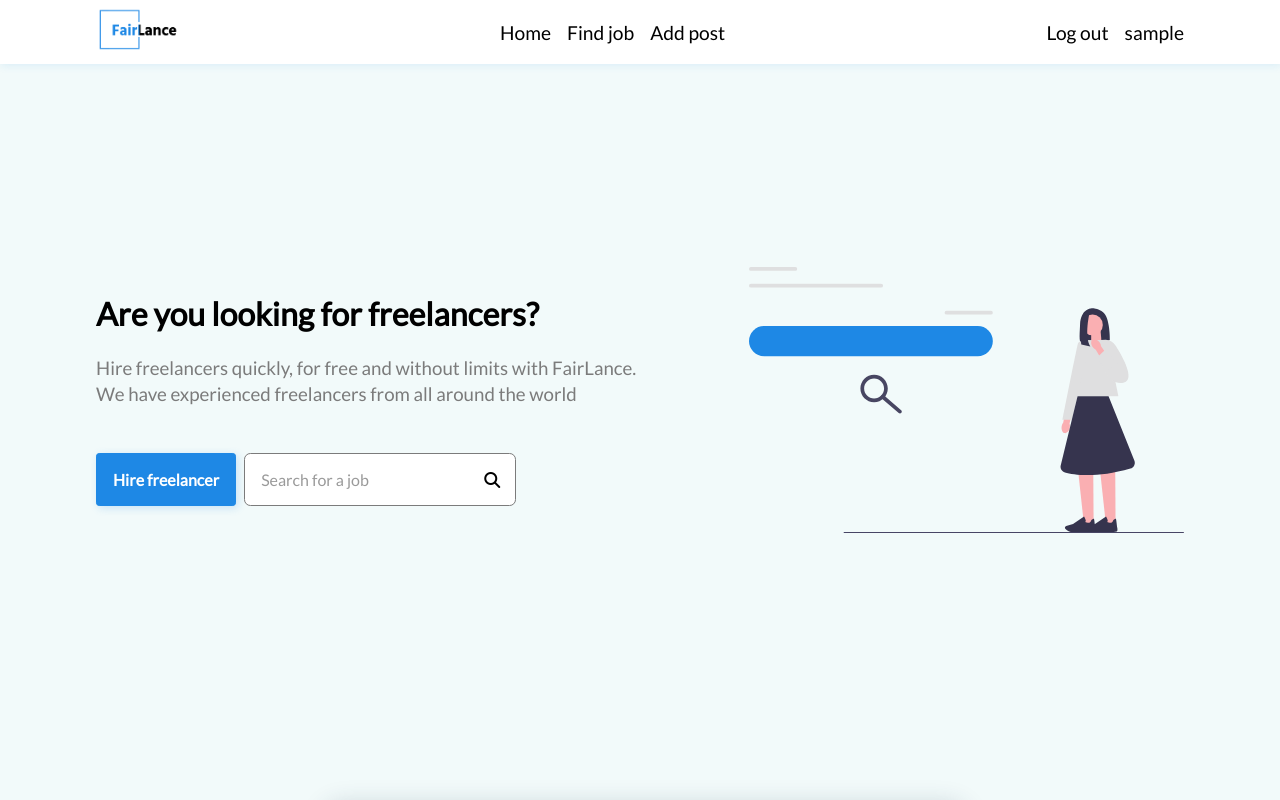
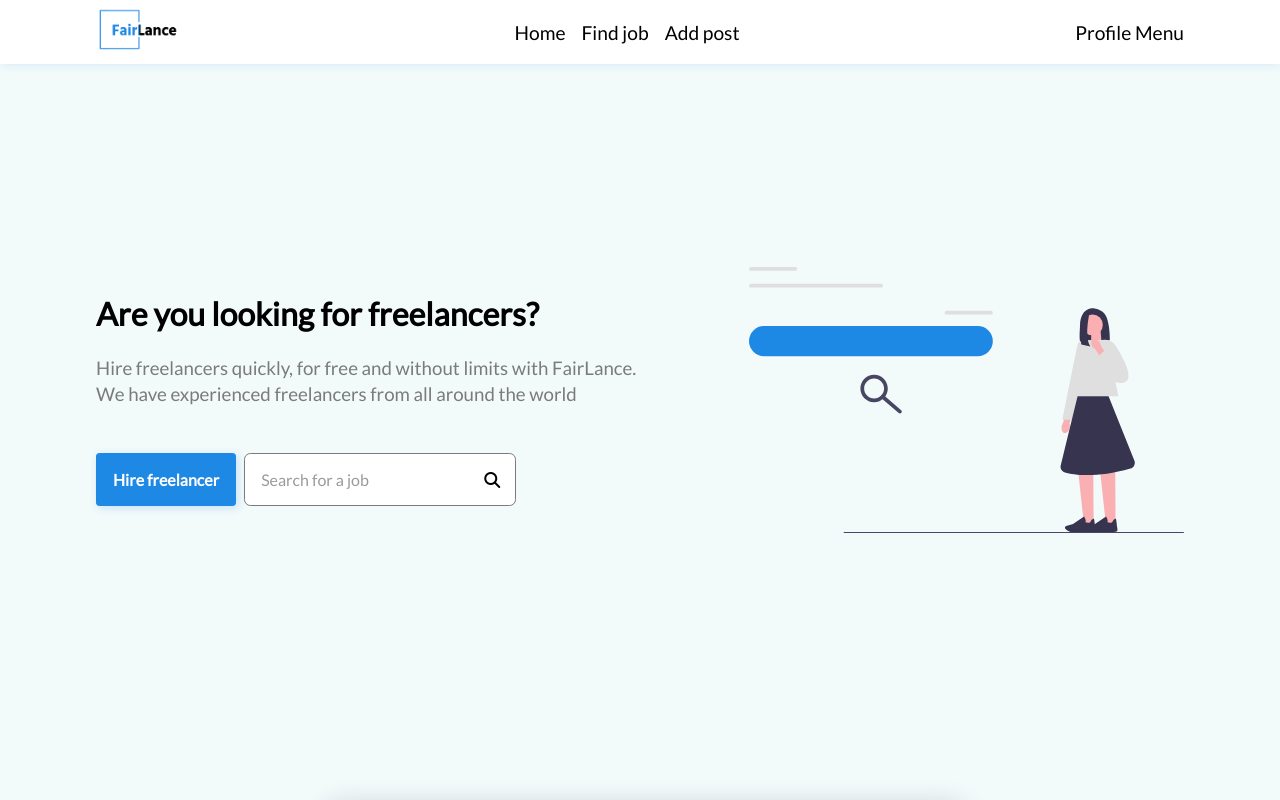
Before and after one commit to HamadaSalhab/fairlance, a React (Create React App) app in the folder frontend/: page / in a window 1280 px wide. Shown: the top 800 px of the page. Built offline with nearby package versions, Linux system fonts and the light colour scheme; no server answers; sample sign-in values are in the browser's storage.

Commit message:
add - myapplications page & profile menu

```diff
--- a/frontend/src/App.js
+++ b/frontend/src/App.js
@@ -15,6 +15,7 @@ import 'react-toastify/dist/ReactToastify.css';
 
 import Application from './components/DetailedPost/components/Application';
 import Profile from './pages/Profile/Profile';
+import MyApplications from './pages/MyApplications';
 
 function App() {
   return (
@@ -25,19 +26,29 @@ function App() {
           <Route path='/login' element={<LoginPage />} />
           <Route path='/signup' element={<SignupPage />} />
           <Route path='/faq' element={<FAQ />}></Route>
+
           <Route path='/create-post' element={<PrivateRoute />}>
             <Route path='/create-post' element={<CreatePost />}></Route>
           </Route>
+
           <Route path='/faq' element={<FAQ />} />
+
           <Route path='/find-job' element={<PrivateRoute />}>
             <Route path='/find-job' element={<FindJobPage />}></Route>
           </Route>
+
           <Route path='/post/:id' element={<PrivateRoute />}>
             <Route path='/post/:id' element={<PostDetailsPage />}></Route>
           </Route>
+
           <Route path='/post/:projectid/application/:id' element={<PrivateRoute />}>
             <Route path='/post/:projectid/application/:id' element={<Application />}></Route>
           </Route>
+
+          <Route path='/users/:userID/applications' element={<PrivateRoute />}>
+            <Route path='/users/:userID/applications' element={<MyApplications />}></Route>
+          </Route>
+
           <Route path='/profile/:id' element={<Profile />} />
         </Routes>
       </AuthProvider>
--- /dev/null
+++ b/frontend/src/components/MyApplication/index.js
@@ -0,0 +1,38 @@
+import React, { useContext, useState } from "react";
+import { Link } from "react-router-dom";
+import { StyledMyApplication } from "./style";
+import Button from "../Button";
+
+const MyApplication = ({ application }) => {
+
+  return (
+    <div>
+      <StyledMyApplication>
+        {application && (
+          <>
+            <Link to={`/profile/${application.freelancer}`}>
+              <h4>
+                {application.freelancer_first_name}{" "}
+                {application.freelancer_last_name}
+              </h4>
+            </Link>
+            <p>{application.proposal}</p>
+            <div className="price-info">
+              <div className="price-range">
+                <div>{application.bid} $</div>
+              </div>
+              {/* <Link to={`/post/${projectid}`}>
+                <Button>Return</Button>
+              </Link> */}
+              {/* <Button primary={true} onClick={hire}>
+                Hire
+              </Button> */}
+            </div>
+          </>
+        )}
+      </StyledMyApplication>
+    </div>
+  );
+};
+
+export default MyApplication
--- /dev/null
+++ b/frontend/src/components/MyApplication/style.js
@@ -0,0 +1,29 @@
+import styled from 'styled-components';
+
+export const StyledMyApplication = styled.div`
+    width: 85%;
+    background-color: #fff;
+    margin: 0 auto;
+    padding: 1rem;
+    margin-top: 1rem;
+    box-shadow: 0px 0px 12px -1px rgba(30, 136, 229, 0.1);
+    a{
+        text-decoration: none;
+    }
+    h4{
+        margin-bottom: 1.5rem;
+        font-weight: bold;
+        text-decoration:none;
+        color: #777;
+        &:hover{
+            color: #1E88E5;
+        }
+    }
+    .price-info{
+        display: flex;
+        margin-top: 1.5rem;
+        .price-range{
+            margin-right: auto;
+        }
+    }
+`
--- a/frontend/src/components/NavBar/index.js
+++ b/frontend/src/components/NavBar/index.js
@@ -1,49 +1,75 @@
-import React, { useContext } from 'react'
-import logo from '../../assets/images/logo-new.png'
-import { Link } from 'react-router-dom'
-import { StyledNav } from './style'
-import AuthContext from '../../context/AuthContext'
+import React, { useContext } from "react";
+import logo from "../../assets/images/logo-new.png";
+import { Link } from "react-router-dom";
+import { StyledNav, Menu } from "./style";
+import AuthContext from "../../context/AuthContext";
 
 const NavBar = ({ notfixed }) => {
-
-  const { userFirstName, logout } = useContext(AuthContext);
+  const { userFirstName, userLastName, logout } = useContext(AuthContext);
   const { userID } = useContext(AuthContext);
 
   return (
     <StyledNav id="nav-bar" $notfixed={notfixed}>
       <div id="nav-container">
         <li>
-          <Link to='/'><img srcSet={logo} alt="" /></Link>
-        </li>
-        <li><Link to='/'>Home</Link></li>
-        <li>
-          <Link to='/find-job' state={'/find-job'}>Find job</Link>
+          <Link to="/">
+            <img srcSet={logo} alt="" />
+          </Link>
         </li>
         <li>
-          <Link to='/create-post' state={'/create-post'}>Add post</Link>
+          <Link to="/">Home</Link>
         </li>
-        {userFirstName ? (<>
-          <li>
-            <button onClick={() => logout()}>Log out</button>
-          </li>
-          <li>
-            <Link to={`/profile/${userID}`}>{userFirstName}</Link>
-          </li>
-        </>) : (
+        <li>
+          <Link to="/find-job" state={"/find-job"}>
+            Find job
+          </Link>
+        </li>
+        <li>
+          <Link to="/create-post" state={"/create-post"}>
+            Add post
+          </Link>
+        </li>
+        {userFirstName ? (
           <>
             <li>
-              <Link to='/login' state={'/'}>Log in</Link>
+              <Menu>
+                <div className="dropdown">
+                  <a href="#" className="dropbtn">
+                    Profile Menu
+                  </a>
+                  <div className="dropdown-content">
+                    <li>
+                      <Link to={`/users/${userID}/applications`}>My Applications</Link>
+                    </li>
+                    <li>
+                      <Link to={`/profile/${userID}`}>Settings</Link>
+                    </li>
+
+                    <li>
+                      <button onClick={() => logout()}>Log out</button>
+                    </li>
+                  </div>
+                </div>
+              </Menu>
+            </li>
+          </>
+        ) : (
+          <>
+            <li>
+              <Link to="/login" state={"/"}>
+                Log in
+              </Link>
             </li>
             <li>
-              <Link to='/signup' state={'/'}>Sign up</Link>
+              <Link to="/signup" state={"/"}>
+                Sign up
+              </Link>
             </li>
           </>
-        )
-        }
-
+        )}
       </div>
     </StyledNav>
-  )
-}
+  );
+};
 
-export default NavBar
+export default NavBar;
--- a/frontend/src/components/NavBar/style.js
+++ b/frontend/src/components/NavBar/style.js
@@ -15,7 +15,7 @@ export const StyledNav = styled.ul`
         padding: 2rem 0;
         width: 85%;
         margin: 0 auto;
-        li {
+        & > li {
             margin-left: 1rem;
             a,button {
                 border: none;
@@ -53,3 +53,43 @@ export const StyledNav = styled.ul`
         }
     }
 `
+
+
+export const Menu = styled.ul `
+
+  /* main UL component called: "Menu" */
+  list-style-type: none;
+  margin: 0;
+  padding: 0;
+  overflow: hidden;
+
+
+  /* dropdown LI */
+  & > .dropdown {
+      display: inline-block;
+
+      & > .dropdown-content {
+        display: none;
+        position: absolute;
+        background-color: #f9f9f9;
+        min-width: 160px;
+        box-shadow: 0px 8px 16px 0px rgba(0,0,0,0.2);
+        z-index: 1;
+
+        & > li {
+          color: black;
+          padding: 12px 16px;
+          text-decoration: none;
+          display: block;
+          text-align: left;
+          &:hover {
+            background-color: #f1f1f1;
+          }
+        }
+      }
+
+      &:hover .dropdown-content {
+        display: block
+      }
+    }
+`
--- /dev/null
+++ b/frontend/src/pages/MyApplications/index.js
@@ -0,0 +1,76 @@
+import React, { useContext, useState, useEffect } from "react";
+import NavBar from "../../components/NavBar";
+import Application from "../../components/MyApplication";
+import { List } from "react-content-loader";
+import AuthContext from "../../context/AuthContext";
+import { StyledMyApplications } from "./style";
+import Footer from "../../components/Footer";
+import MyApplication from "../../components/MyApplication";
+import { useParams } from "react-router-dom";
+
+
+const MyApplications = () => {
+  const { authToken } = useContext(AuthContext);
+  const [applications, setApplications] = useState([]);
+  const {userID} = useParams();
+
+
+  useEffect(() => {
+    const req = {
+      method: "GET",
+      headers: {
+        "Content-Type": "application/json",
+        "Access-Control-Allow-Origin": "*",
+        Authorization: `token ${authToken}`,
+        "ngrok-skip-browser-warning": "true",
+      },
+    };
+    fetch(`/api/users/${userID}/applications/`, req)
+      .then((response) => {
+        return response.json();
+      })
+      .then((data) => {
+        console.log(data);
+        setApplications(data);
+      })
+      .catch((error) => {
+        for (let i = 0; i < 3; i++) {
+          setApplications([]);
+        }
+        console.log(error);
+      });
+  }, [setApplications]);
+
+  return (
+    <div>
+      <NavBar />
+      <StyledMyApplications>
+        {applications.length > 0 ? (
+          applications.map((application, idx) => {
+            console.log("Found applications)");
+            return (
+              <MyApplication application={application} key={idx}></MyApplication>
+            );
+          })
+        ) : (
+          <div className="loading-container">
+            <List className="loading" />
+            <div
+              className="seperate"
+              style={{ margin: "2rem 0", width: "100%" }}
+            ></div>
+            <List className="loading" />
+            <div
+              className="seperate"
+              style={{ margin: "2rem 0", width: "100%" }}
+            ></div>
+            <List className="loading" />
+          </div>
+        )}
+      </StyledMyApplications>
+      <Footer />
+    </div>
+  );
+};
+
+export default MyApplications;
--- /dev/null
+++ b/frontend/src/pages/MyApplications/style.js
@@ -0,0 +1,23 @@
+import styled from 'styled-components';
+
+export const StyledMyApplications = styled.div`
+    width: 85%;
+    margin: 5rem auto;
+    min-height: 60vh;
+    h4 {
+        margin-right: 1rem;
+        display: inline-block;
+        color: #777;
+        &:hover{
+            color: #1E88E5;
+        }
+    }
+    h3 {
+        margin-top: 0.5rem;
+        overflow-wrap: break-word; /* Add this line to allow long words to wrap */
+    }
+    p {
+        overflow-wrap: break-word; /* Add this line to allow long words to wrap */
+        margin: 1rem 0.5rem;
+    }
+`;
```
